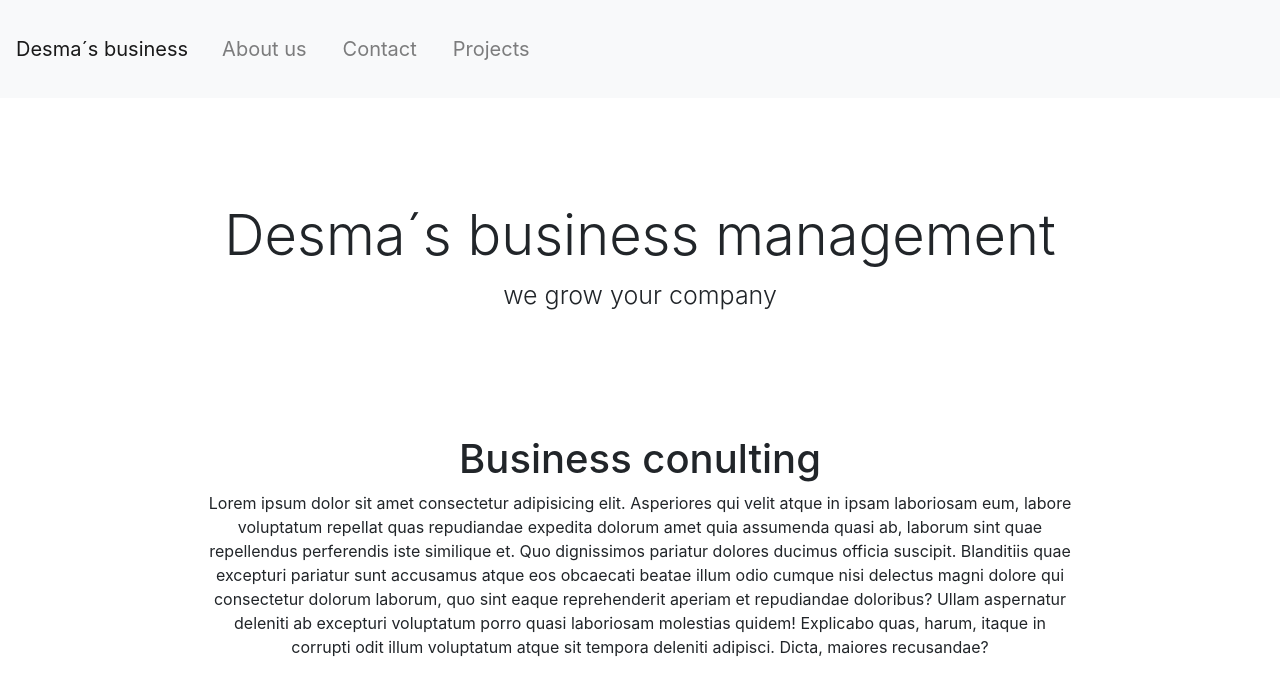
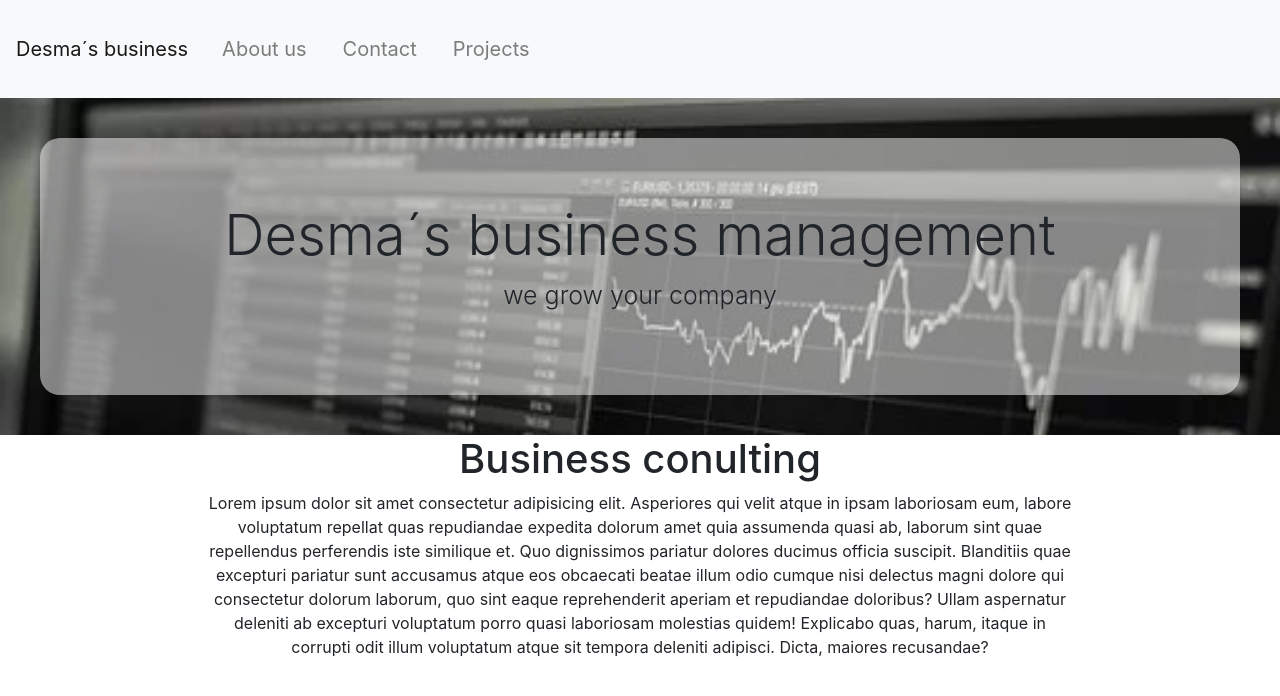
Before and after one commit to solecampa/Desmas-Web, a website: page index.html in a window 1280 px wide. Drawn offline with nearby package versions, Linux system fonts and the light colour scheme.

Commit message:
Update style2.css

```diff
--- a/style2.css
+++ b/style2.css
@@ -6,6 +6,7 @@
 #promo {
     text-align:center;
     padding: 40px;
+    background-image: url("negro.jpg");
 
     background-size: cover;
 
```
